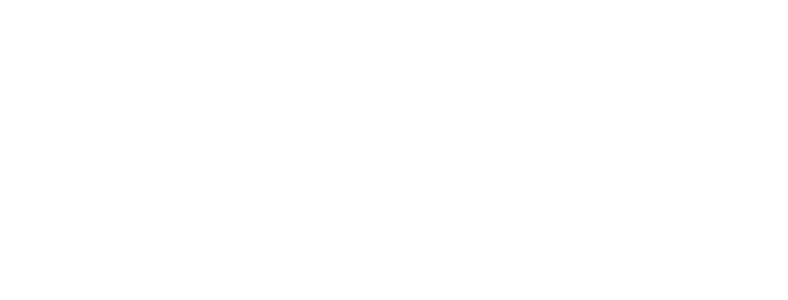
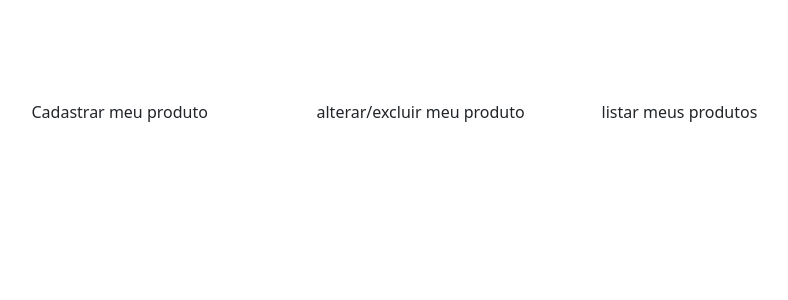
Before and after one commit to jpCaglianone/easy-leiloes-front-, a React (Create React App) app: page /userPanel/productsPanel in a window 1280 px wide. Before the commit this address had no page. Shown: the top 300 px of the page, without its empty margins (193-981 px from the left). Built offline with nearby package versions, Linux system fonts and the light colour scheme; a small style sheet from the web is missing.

Commit message:
inclusao da subtela de produtos

```diff
--- a/src/App.js
+++ b/src/App.js
@@ -3,6 +3,7 @@
 import Main from './components/home/main';
 import Register from './components/auth/register';
 import Login from './components/auth/login';
+import ProductsPanel from "./components/products/productsPanel"
 
 import UserPanel from './components/user/userPanel';
 
@@ -16,6 +17,7 @@
           <Route path="/register" element={<Register />} />
           <Route path="/login" element={<Login />} />
           <Route path="/userPanel" element={<UserPanel />} />
+          <Route path="/userPanel/productsPanel" element={<ProductsPanel/>}></Route>
         </Routes>
     </Router>
   );
--- /dev/null
+++ b/src/components/products/productsPanel.js
@@ -0,0 +1,35 @@
+
+import UserProducts from "../user/userProducts";
+import UserAuctions from "../user/userAuctions";
+import UserAccount from "../user/userAccount";
+import UserSettings from "../user/userSettings";
+import UserAllAuctions from "../user/userAllAuctions"
+import UserNotifications from "../user/userNotifications";
+
+
+import "../../css/styles.css";
+
+const ProductsPanel = () => {
+    return (
+        <>
+
+            <div className="container user-panel">
+                <div className="row justify-content-center">
+                    <div className="col-3">
+                        Cadastrar meu produto
+                    </div>
+                    <div className="col-3">
+                        alterar/excluir meu produto
+                    </div>
+                    <div className="col-3">
+                        listar meus produtos
+                    </div>
+                </div>
+
+
+            </div>
+        </>
+    )
+}
+
+export default ProductsPanel;
--- a/src/components/user/userPanel.js
+++ b/src/components/user/userPanel.js
@@ -5,7 +5,6 @@
 import UserSettings from "./userSettings";
 import UserAllAuctions from "./userAllAuctions"
 import UserNotifications from "./userNotifications";
-
 
 import "../../css/styles.css";
 
--- a/src/components/user/userProducts.js
+++ b/src/components/user/userProducts.js
@@ -1,11 +1,13 @@
 import "../../css/styles.css";
+import { Link } from 'react-router-dom';
 
 const UserProducts = () => {
 
+
     return (
         <>
+        <Link to="/userPanel/productsPanel">
             <div className="container card-user">
-
                 <div className="row">
                     <div className="col card-content">
                         <svg xmlns="http://www.w3.org/2000/svg"
@@ -24,6 +26,7 @@
                     </div>
                 </div>
             </div>
+            </Link>
         </>
     )
 }
```
Also changed, not shown: src/components/products/alterProducts.js (added), src/components/products/listProducts.js (added), src/components/products/registerProducts.js (added).
